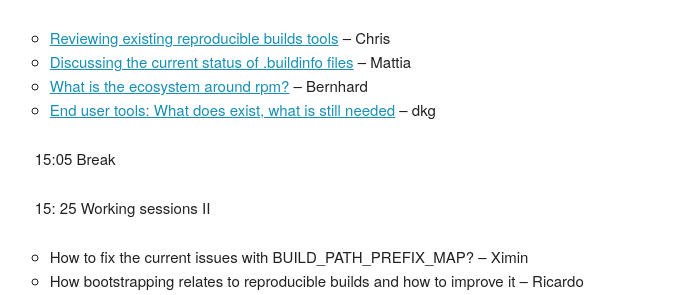
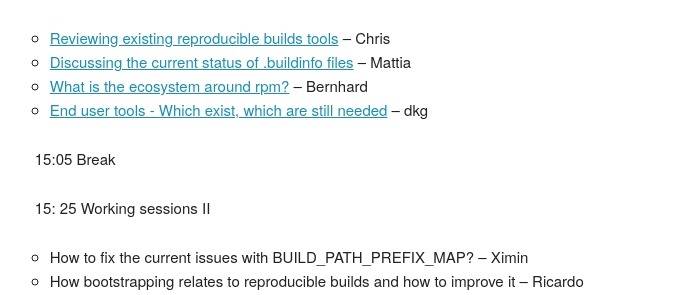
Before and after one commit to prototypefund/reproducible-website, a Jekyll site: the page built from _events/berlin2017/agenda.md, in a window 1280 px wide and 900 px high, scrolled down 752 px. Shown: the part 161-456 px from the top of the window, without its empty margins (458-1151 px from the left). Built offline with Jekyll 4.4.1, drawn with Linux system fonts in a browser that asks for light colours; some web fonts are replaced.

Commit message:
rws3: use same session title in agenda
Signed-off-by: Holger Levsen <holger@layer-acht.org>

```diff
--- a/_events/berlin2017/agenda.md
+++ b/_events/berlin2017/agenda.md
@@ -32,7 +32,7 @@ Participants generated a list of topics and questions that they wanted to discus
 * [Reviewing existing reproducible builds tools]({{ "/events/berlin2017/existingtools/" | prepend: site.baseurl }}) – Chris
 * [Discussing the current status of .buildinfo files]({{ "/events/berlin2017/statusbuildinfofiles/" | prepend: site.baseurl }}) – Mattia
 * [What is the ecosystem around rpm?]({{ "/events/berlin2017/ecosystemrpm/" | prepend: site.baseurl }}) – Bernhard
-* [End user tools: What does exist, what is still needed]({{ "/events/berlin2017/usertools/" | prepend: site.baseurl }}) – dkg
+* [End user tools - Which exist, which are still needed]({{ "/events/berlin2017/usertools/" | prepend: site.baseurl }}) – dkg
 
 15:05 Break
 
```
